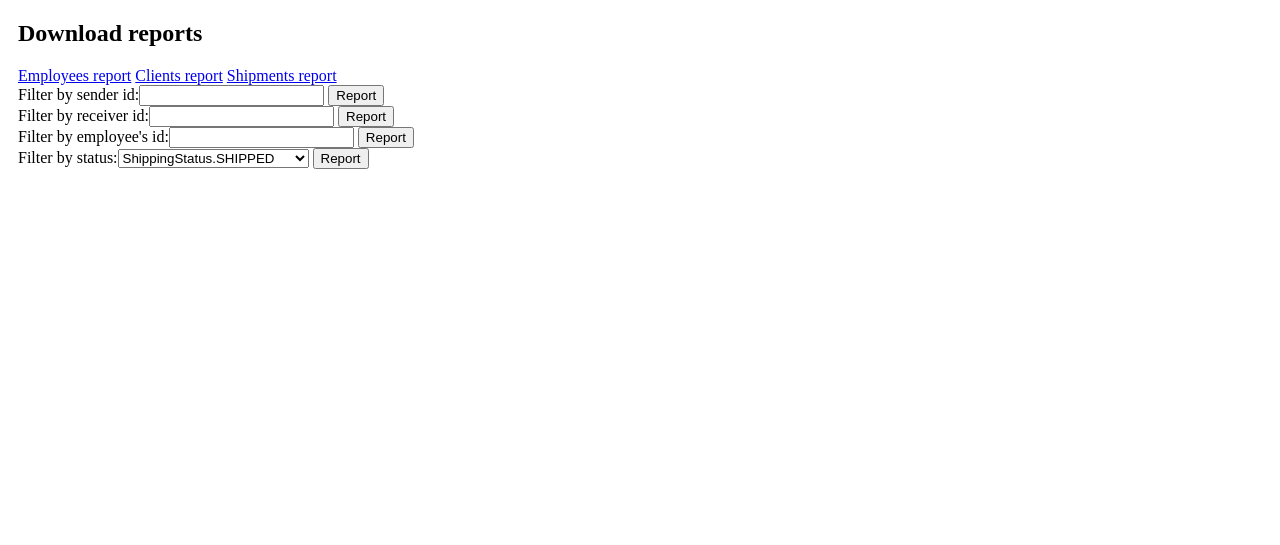
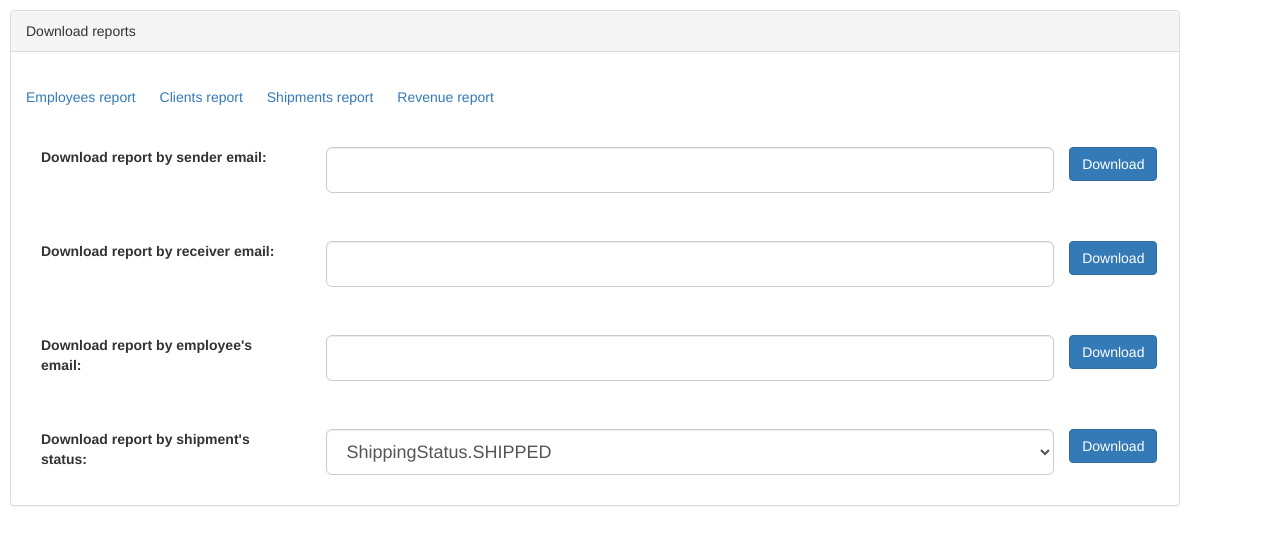
Before and after one commit to Ignatovw99/Logistic-Company, a Flask app: page /download/report/ in a window 1280 px wide. Shown: the top 545 px of the page. Run offline with Flask 2, Linux system fonts and the light colour scheme; some libraries are stand-ins or nearby versions.

Commit message:
Update download.html

```diff
--- a/templates/download.html
+++ b/templates/download.html
@@ -1,37 +1,66 @@
 <!DOCTYPE html>
 <html lang="en">
 <head>
+
     <meta charset="UTF-8">
-    <title>Title</title>
+    <link href="//maxcdn.bootstrapcdn.com/bootstrap/3.3.0/css/bootstrap.min.css" rel="stylesheet" id="bootstrap-css">
+<script src="//maxcdn.bootstrapcdn.com/bootstrap/3.3.0/js/bootstrap.min.js"></script>
+<script src="//code.jquery.com/jquery-1.11.1.min.js"></script>
+
+    <title>Download reports</title>
 </head>
 <body>
 <div style="margin: 10px 0 0 10px;width: 600px">
-    <h2>Download reports</h2>
-  <a href="{{ url_for('download_report_employees') }}">Employees report</a>
-      <a href="{{ url_for('download_report_clients') }}">Clients report</a>
-      <a href="{{ url_for('download_report_shipments') }}">Shipments report</a>
+<div class="container">
+	<div class="row">
+		<div class='panel panel-default'>
+									<div class='panel-heading'>Download reports</div>
+									<div class='panel-body'>
+<br>
+  <a style="margin-right:2rem;" href="{{ url_for('download_report_employees') }}">Employees report</a>
+      <a style="margin-right:2rem;" href="{{ url_for('download_report_clients') }}">Clients report</a>
+      <a style="margin-right:2rem;" href="{{ url_for('download_report_shipments') }}">Shipments report</a>
+      <a href="{{ url_for('download_report_logistic_company_revenue') }}">Revenue report</a>
+<br><br><br>
      <form action="{{url_for('download_report_shipments_by_sender')}}" method="POST">
-                Filter by sender id:<input type="number"  name="id_sender" value={{ id }}>
-                  <button class="btn btn-primary" type="submit">Report</button>
-              </form>
+         <label class="col-sm-3 control-label">Download report by sender email:</label>
+         <div class="col-sm-8">
+         <input type="text" class="form-control input-lg"  name="email_sender" value={{ id }}>
+         </div>
+                  <button class="btn btn-primary" type="submit">Download</button>
+              </form><br><br><br>
+
             <form action="{{url_for('download_report_shipments_by_receiver')}}" method="POST">
-                Filter by receiver id:<input type="number"  name="id_receiver" value="">
-                  <button class="btn btn-primary" type="submit">Report</button>
-              </form>
+                <label class="col-sm-3 control-label">Download report by receiver email:</label>
+                <div class="col-sm-8">
+                <input type="text" class="form-control input-lg"  name="email_receiver" value="">
+                </div>
+                  <button class="btn btn-primary" type="submit">Download</button>
+              </form> <br><br><br>
+
             <form action="{{url_for('download_report_shipments_by_employee')}}" method="POST">
-                 Filter by employee's id:<input type="number"  name="id_employee" value="">
-                  <button class="btn btn-primary" type="submit">Report</button>
-              </form>
+                <label class="col-sm-3 control-label">Download report by employee's email:</label>
+                <div class="col-sm-8">
+                <input type="text" class="form-control input-lg"  name="email_employee" value="">
+                </div>
+                  <button class="btn btn-primary" type="submit">Download</button>
+            </form><br><br><br>
+
             <form action="{{url_for('download_report_shipments_by_status')}}" method="POST">
-                Filter by status:<select  name="status_filter" value="">
+                <label class="col-sm-3 control-label">Download report by shipment's status:</label>
+            <div class='form-group col-sm-8'>
+                <select class="form-control input-lg"  name="status_filter" value="">
                          {% for status in statuses %}
                         <option value={{status}}> {{status}}</option>
                         {% endfor %}
 
                     </select>
-                  <button class="btn btn-primary" type="submit">Report</button>
+            </div>
+                  <button class="btn btn-primary" type="submit">Download</button>
               </form>
 
     </div>
+
+        </div></div></div></div></div></div>
 </body>
 </html>
```
